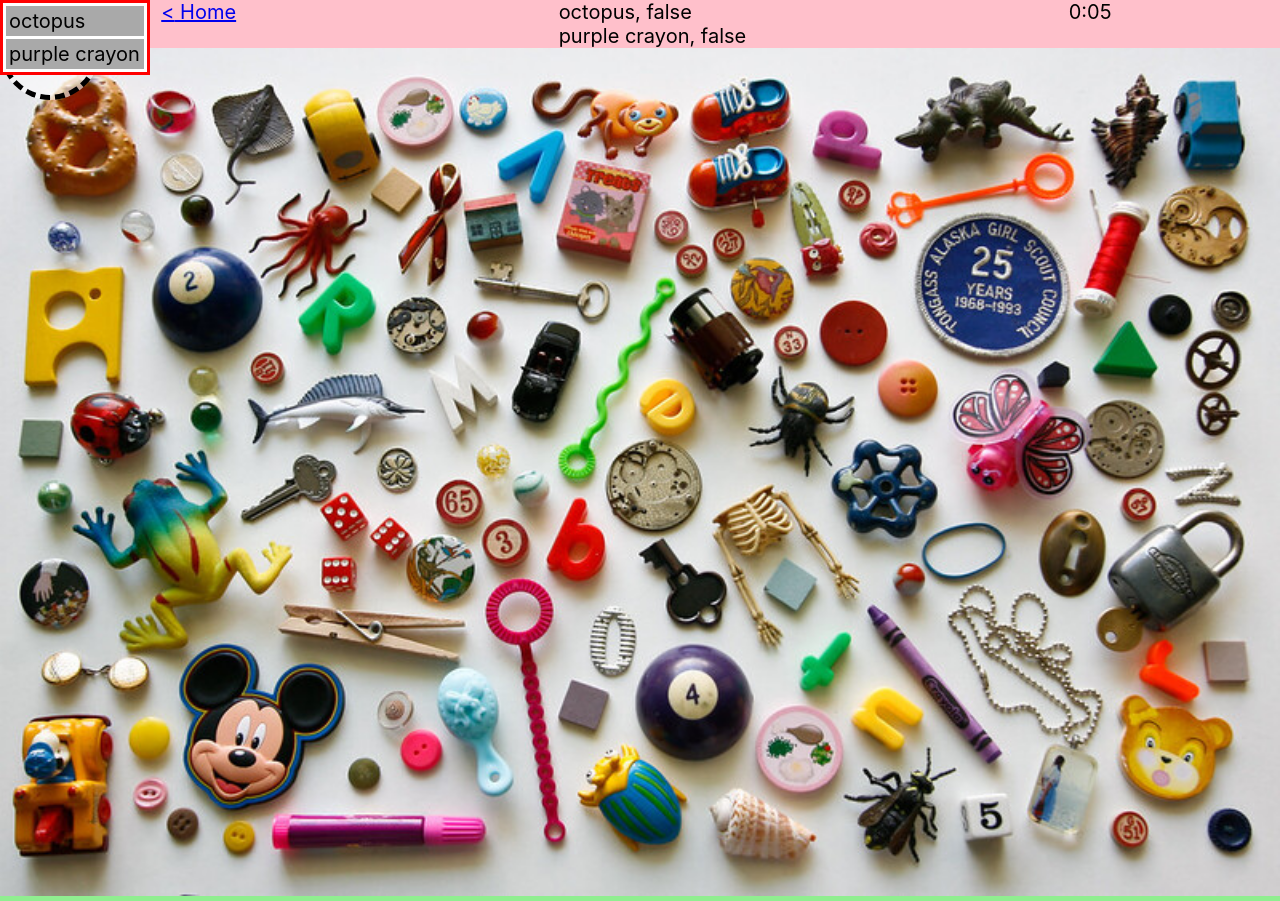
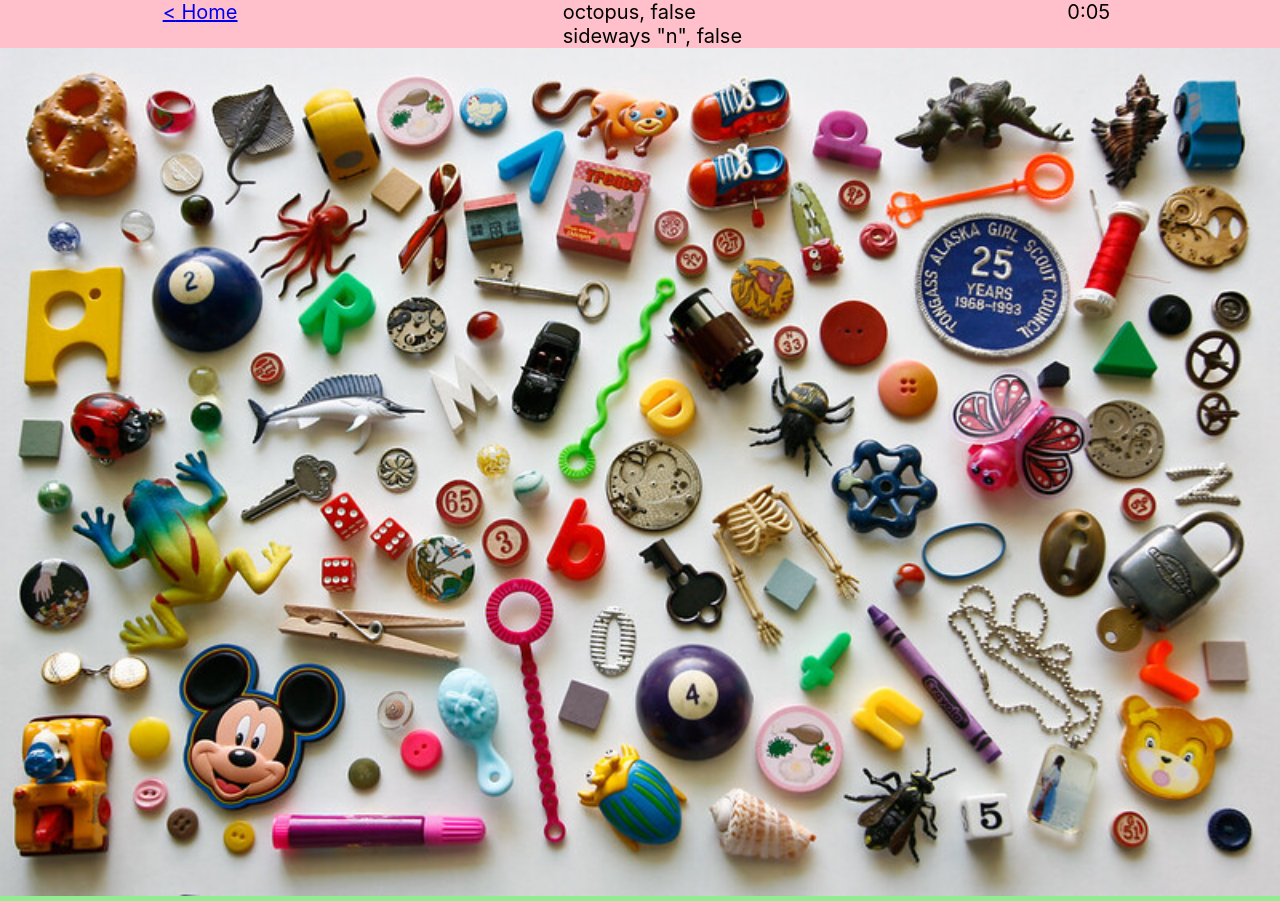
Before and after one commit to CutlerSheridan/i-spy, a React (Create React App) app: page /game/1 in a window 1280 px wide. Built offline with nearby package versions, Linux system fonts and the light colour scheme; the HTML template or start-up script is replaced by a standard one.

Commit message:
0.2.2 Write check to see if guess is correct

```diff
--- a/package.json
+++ b/package.json
@@ -1,6 +1,6 @@
 {
   "name": "i-spy",
-  "version": "0.2.1",
+  "version": "0.2.2",
   "private": true,
   "dependencies": {
     "@testing-library/jest-dom": "^5.16.5",
--- a/src/Controller.js
+++ b/src/Controller.js
@@ -14,18 +14,19 @@ const getSelectionCoords = (e, selectionWidth) => {
 const getDropdownCoords = (e, selectionWidth) => {
   const pageCoords = getPageCoords(e);
   const imgWidth = e.target.width;
-  // const dropdownElement = document.querySelector('.gameImg-dropdownContainer');
   const dropdownWidth = 150;
   let xCoord = pageCoords.x + selectionWidth / 2;
   if (xCoord + dropdownWidth >= imgWidth) {
     xCoord = pageCoords.x - selectionWidth / 2 - dropdownWidth;
   }
-  console.log('clickedCoords');
-  console.log(pageCoords);
-  console.log('dropdown left start');
-  console.log(xCoord);
+  // console.log('clickedCoords');
+  // console.log(pageCoords);
+  console.log('image spot clicked');
+  console.log(getImageCoords(e));
   console.log('img width');
   console.log(imgWidth);
+  console.log('img height');
+  console.log(e.target.height);
   return {
     x: xCoord,
     y: pageCoords.y - selectionWidth / 2,
@@ -37,5 +38,36 @@ const getPageCoords = (e) => {
     y: e.pageY,
   };
 };
+const checkGuess = (guess, item, imageSize) => {
+  const itemBounds = getRenderedItemCoords(item, imageSize);
+  if (
+    guess.x < itemBounds.xBounds.lower ||
+    guess.y < itemBounds.yBounds.lower ||
+    guess.x > itemBounds.xBounds.upper ||
+    guess.y > itemBounds.yBounds.upper
+  ) {
+    return false;
+  }
+  return true;
+};
+const getRenderedItemCoords = (item, imageSize) => {
+  const { width, height } = imageSize;
+  return {
+    xBounds: {
+      lower: (item.xBounds.lowerPercent * width) / 100,
+      upper: (item.xBounds.upperPercent * width) / 100,
+    },
+    yBounds: {
+      lower: (item.yBounds.lowerPercent * height) / 100,
+      upper: (item.yBounds.upperPercent * height) / 100,
+    },
+  };
+};
 
-export { getImageCoords, getSelectionCoords, getDropdownCoords };
+export {
+  getImageCoords,
+  getSelectionCoords,
+  getDropdownCoords,
+  getRenderedItemCoords,
+  checkGuess,
+};
--- a/src/components/GamePage/GameImg.css
+++ b/src/components/GamePage/GameImg.css
@@ -47,3 +47,6 @@
     background: lightgrey;
   }
 }
+.hidden {
+  visibility: hidden;
+}
--- a/src/components/GamePage/GameImg.js
+++ b/src/components/GamePage/GameImg.js
@@ -1,31 +1,48 @@
-import { useEffect } from 'react';
+import { useState, useEffect } from 'react';
 import './GameImg.css';
 import * as Controller from '../../Controller';
 
 const GameImg = (props) => {
-  const { gameId, gameItems, playerTime, updatePlayerTime } = props;
+  const { gameId, gameItems, changeItemToFound, playerTime, updatePlayerTime } =
+    props;
+  const [imageDimensions, setImageDimensions] = useState({});
+  const [spotGuessedOnImage, setSpotGuessedOnImage] = useState({});
   useEffect(() => {
     const imageElement = document.querySelector('.gameImg');
     imageElement.addEventListener('click', imageClickListener);
   }, []);
 
   const imageClickListener = (e) => {
-    const imageCoords = Controller.getImageCoords(e);
+    setImageDimensions({ width: e.target.width, height: e.target.height });
     const selectionElement = document.querySelector('.gameImg-selection');
     const selectionWidth = selectionElement.offsetWidth;
     const selectionCoords = Controller.getSelectionCoords(e, selectionWidth);
     selectionElement.style.top = selectionCoords.y + 'px';
     selectionElement.style.left = selectionCoords.x + 'px';
+    setSpotGuessedOnImage(Controller.getImageCoords(e));
+    selectionElement.classList.toggle('hidden');
+
     const dropdownElement = document.querySelector(
       '.gameImg-dropdownContainer'
     );
+    if (dropdownElement) {
       const dropdownCoords = Controller.getDropdownCoords(e, selectionWidth);
       dropdownElement.style.top = dropdownCoords.y + 'px';
       dropdownElement.style.left = dropdownCoords.x + 'px';
-    selectionElement.classList.remove('hidden');
-    dropdownElement.classList.remove('hidden');
-    // add event listener to body that hides selection
-    // console.log(imageCoords);
+      dropdownElement.classList.toggle('hidden');
+    }
+  };
+  const guess = (e) => {
+    const guessedItem = gameItems.find((x) => x.id === e.target.dataset.id);
+    const guessIsCorrect = Controller.checkGuess(
+      spotGuessedOnImage,
+      guessedItem,
+      imageDimensions
+    );
+    console.log(guessIsCorrect);
+    if (guessIsCorrect) {
+      changeItemToFound(guessedItem);
+    }
   };
 
   const createImageElement = (gameId) => {
@@ -33,15 +50,25 @@ const GameImg = (props) => {
     return imageElement;
   };
   const createSelectionDropdown = () => {
+    if (gameItems.some((x) => !x.isFound)) {
       return (
-      <div className="gameImg-dropdownContainer">
-        {gameItems.map((item) => (
-          <div className="gameImg-dropdownItem" key={item.name}>
+        <div className="gameImg-dropdownContainer hidden">
+          {gameItems
+            .filter((x) => !x.isFound)
+            .map((item) => (
+              <div
+                className="gameImg-dropdownItem"
+                data-id={item.id}
+                onClick={guess}
+                key={item.name}
+              >
                 {item.name}
               </div>
             ))}
         </div>
       );
+    }
+    return <></>;
   };
 
   // DATABASE FUNCS START
@@ -53,7 +80,7 @@ const GameImg = (props) => {
   return (
     <div className="gameImg-container">
       {createImageElement(gameId)}
-      <div className="gameImg-selection"></div>
+      <div className="gameImg-selection hidden"></div>
       {createSelectionDropdown()}
     </div>
   );
--- a/src/components/GamePage/GamePage.js
+++ b/src/components/GamePage/GamePage.js
@@ -9,17 +9,31 @@ import Timer from '../../Timer';
 const getItems = (gameId) => {
   return [
     {
+      // img width: 1225
+      // img height: 812
       name: 'octopus',
-      xBounds: [306, 368],
-      yBounds: [136, 247],
+      // xBounds: [246, 354],
+      // yBounds: [134, 242],
+      xBounds: { lowerPercent: 20, upperPercent: 29 },
+      yBounds: { lowerPercent: 16, uppderPercent: 30 },
       iconImgPath: '#',
     },
     {
-      name: 'purple crayon',
-      xBounds: [852, 992],
-      yBounds: [542, 711],
+      name: 'sideways "n"',
+      // xBounds: [1115, 1185],
+      // yBounds: [396, 440],
+      xBounds: { lowerPercent: 91, upperPercent: 97 },
+      yBounds: { lowerPercent: 49, upperPercent: 54 },
       iconImgPath: '#',
     },
+    // {
+    //   name: 'pink button',
+    //   // xBounds: [127, 161],
+    //   // yBounds: [697, 734],
+    //   xBounds: { lowerPercent: 10, upperPercent: 13 },
+    //   yBounds: { lowerPercent: 86, upperPercent: 90 },
+    //   iconImgPath: '#',
+    // },
   ];
 };
 // DATABASE FUNCS END
@@ -29,17 +43,27 @@ const GamePage = () => {
   const [playerTime, setPlayerTime] = useState('0:00');
   const [timer, setTimer] = useState(Timer());
   const [gameItems, setGameItems] = useState(
-    getItems(gameId).map((x) => ({ ...x, isFound: false }))
+    getItems(gameId).map((x, index) => ({
+      ...x,
+      isFound: false,
+      id: `${index}`,
+    }))
   );
-  const updatePlayerTime = (newTime) => {
-    setPlayerTime(newTime);
-  };
   useEffect(() => {
     timer.start();
     setInterval(() => {
       updatePlayerTime(timer.getTimeString());
     }, 1000);
   }, []);
+  const updatePlayerTime = (newTime) => {
+    setPlayerTime(newTime);
+  };
+  const changeItemToFound = (item) => {
+    const newGameItemsArray = gameItems.map((x) =>
+      x.id === item.id ? { ...x, isFound: true } : x
+    );
+    setGameItems(newGameItemsArray);
+  };
 
   return (
     <div className="gamePage-container">
@@ -49,6 +73,7 @@ const GamePage = () => {
         playerTime={playerTime}
         updatePlayerTime={updatePlayerTime}
         gameItems={gameItems}
+        changeItemToFound={changeItemToFound}
       />
     </div>
   );
```
Also changed, not shown: 2 other files (tests, documents, lock files or other folders). Lines whose indentation alone changed are shown as unchanged.
